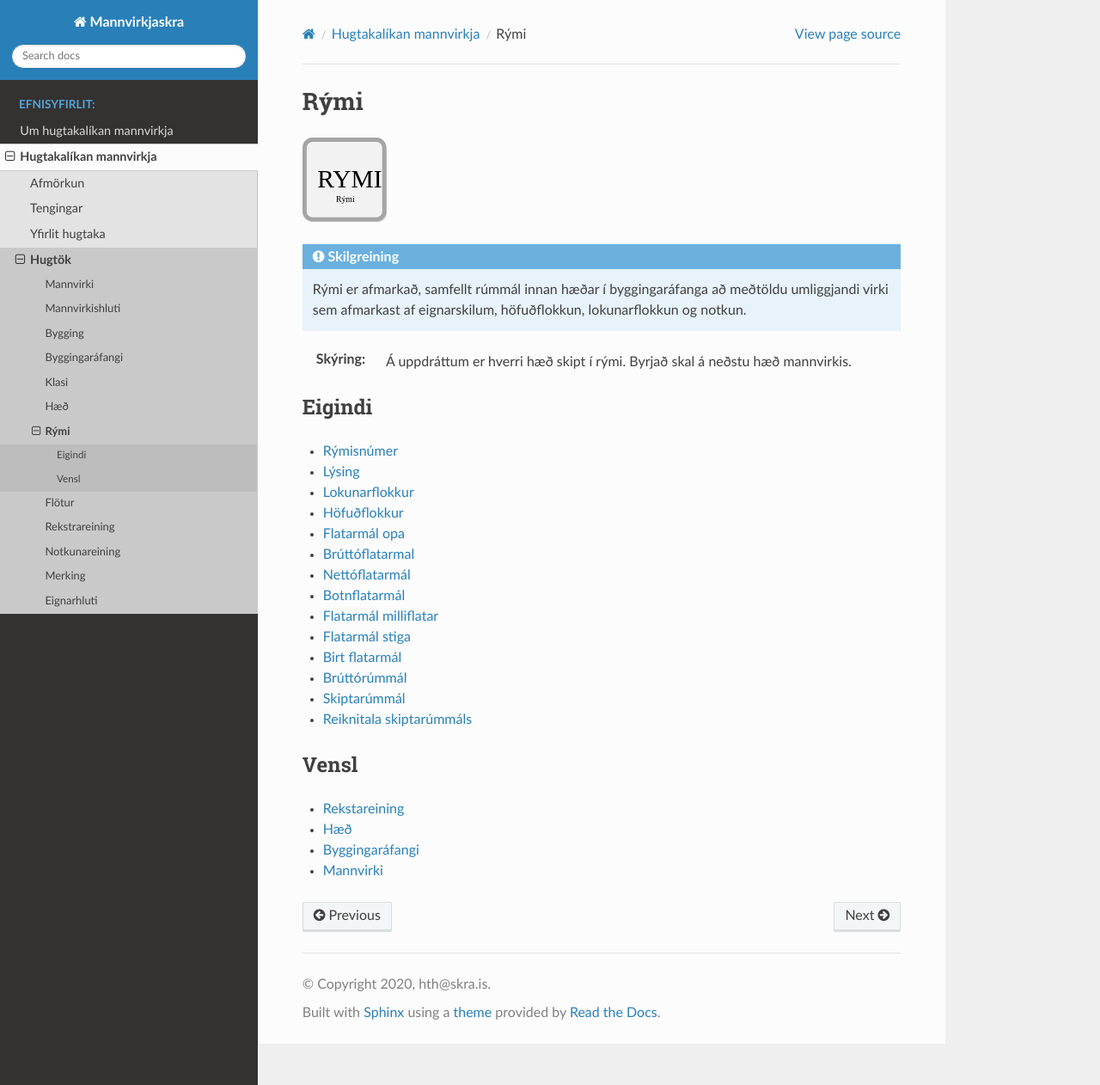
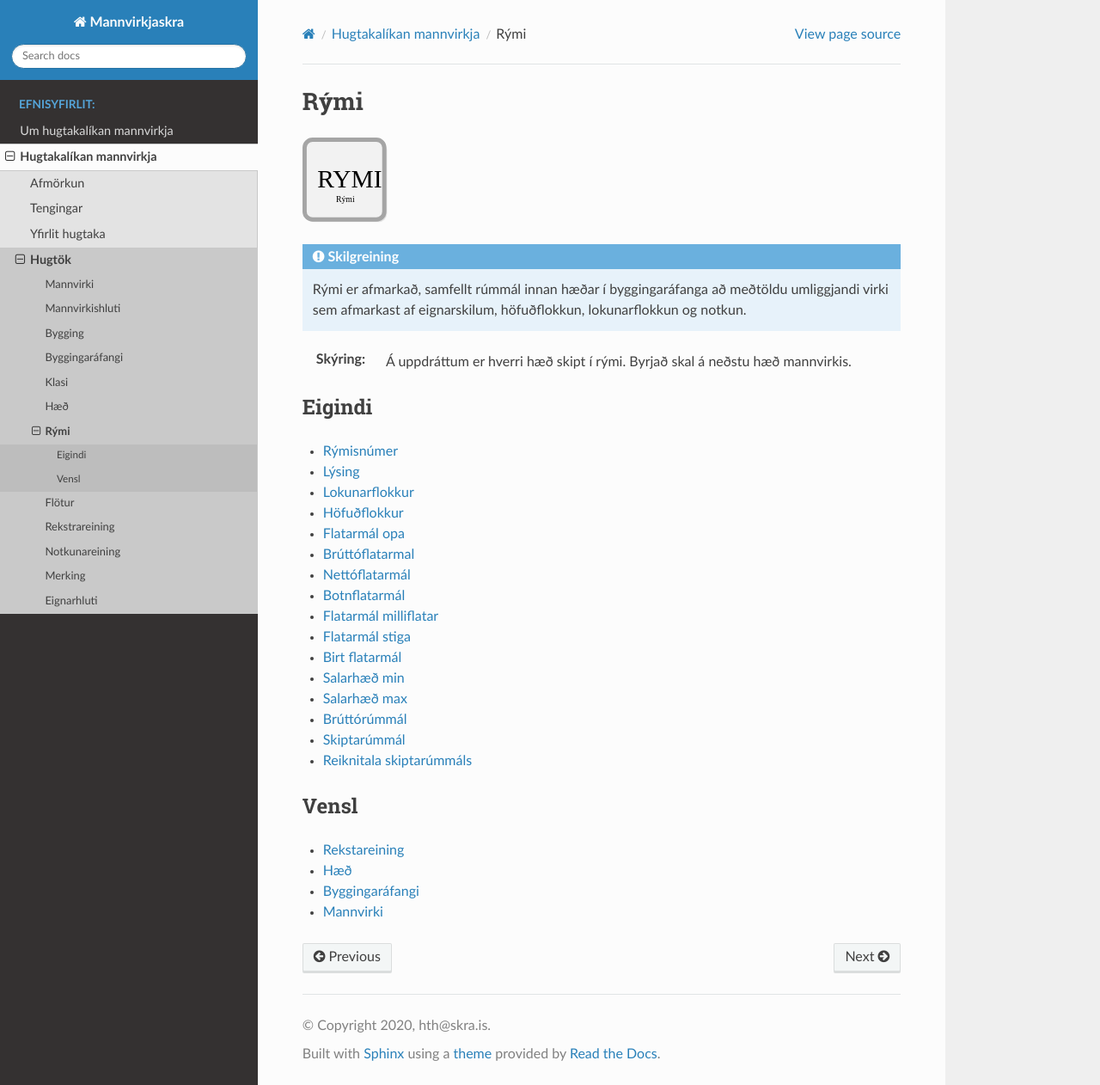
Before and after one commit to hthl/Mannvirkjaskra, a Sphinx documentation site: the page built from source/rymi/rymi.rst, in a window 1280 px wide and 1262 px high. Shown: the whole window at 86% size. Built offline with Sphinx 7.4.7 and the Read the Docs theme 2.0.0, drawn with Linux system fonts in a browser that asks for light colours; pages that are not in the unit, such as notebooks, are missing from menus.

Commit message:
Update rymi.rst

```diff
--- a/source/rymi/rymi.rst
+++ b/source/rymi/rymi.rst
@@ -30,6 +30,8 @@ Eigindi
    eigindi/milliflotur_flatarmal.rst
    eigindi/stigar_flatarmal.rst
    eigindi/birt_flatarmal.rst
+   eigindi/salarhaed_min.rst
+   eigindi/salarhaed_max.rst
    eigindi/bruttorummal.rst
    eigindi/skiptarummal.rst
    eigindi/reiknitala_skiptarummals.rst
```
